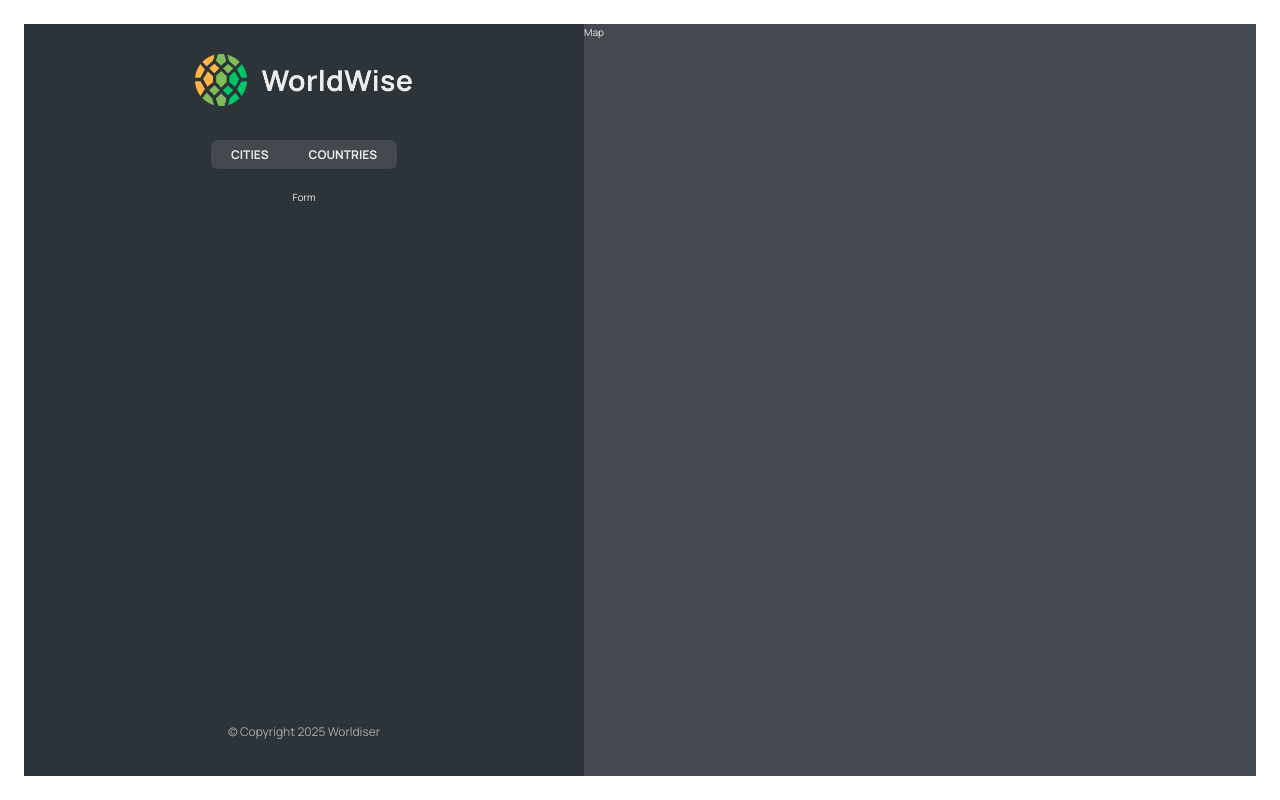
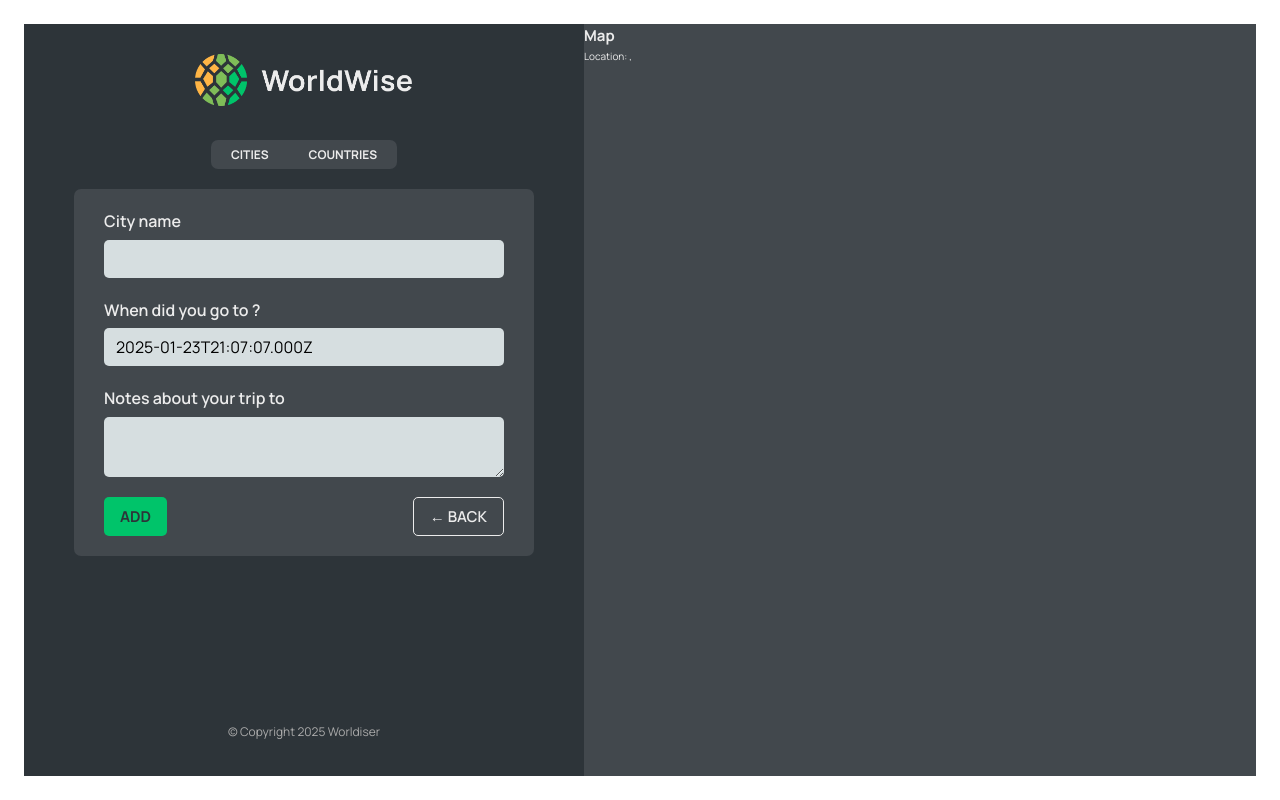
Before and after one commit to zsofonias/repro-worldiser, a React (Vite) app: page /app/form in a window 1280 px wide. Built offline with nearby package versions, Linux system fonts and the light colour scheme; data requests are answered from the project's data file.

Commit message:
add state to routes and programmatic navigation

```diff
--- a/src/App.tsx
+++ b/src/App.tsx
@@ -1,4 +1,4 @@
-import { BrowserRouter, Routes, Route } from 'react-router';
+import { BrowserRouter, Routes, Route, Navigate } from 'react-router';
 import { useEffect, useState } from 'react';
 
 import Home from './pages/Home.page';
@@ -11,6 +11,8 @@ import CityList from './components/CityList';
 
 import { ICity } from './interface/city.interface';
 import CountryList from './components/CountryList';
+import City from './components/City';
+import Form from './components/Form';
 
 const CITIES_API_ENDPOINT = 'http://localhost:8000/cities';
 
@@ -43,20 +45,22 @@ function App() {
         <Route path="pricing" element={<Pricing />} />
         <Route path="login" element={<Login />} />
         <Route path="app" element={<AppLayout />}>
-          <Route
+          {/* <Route
             index
             element={<CityList cities={cities} isLoading={isLoading} />}
-          />
+          /> */}
+          <Route index element={<Navigate replace to="cities" />} />
           <Route
             index
             path="cities"
             element={<CityList cities={cities} isLoading={isLoading} />}
           />
+          <Route path="cities/:id" element={<City />} />
           <Route
             path="countries"
             element={<CountryList isLoading={isLoading} cities={cities} />}
           />
-          <Route path="form" element={<p>Form</p>} />
+          <Route path="form" element={<Form />} />
         </Route>
         <Route path="*" element={<PageNotFound />} />
       </Routes>
--- a/src/components/City.tsx
+++ b/src/components/City.tsx
@@ -1,12 +1,34 @@
+import { useEffect, useState } from 'react';
+import { useLocation, useParams, useSearchParams } from 'react-router';
+
 import styles from './city.module.css';
+
+import Spinner from './UI/Spinner';
 import { ICity } from '../interface/city.interface';
+
 import { formatDate } from '../utils/helper-methods.utils';
 
-interface ICityProps {
-  city: ICity;
+const CITIES_API_ENDPOINT = 'http://localhost:8000/cities';
+
+interface ICityRouteParams extends Record<string, string | undefined> {
+  id: string;
 }
 
-function City({ city }: ICityProps) {
+function City() {
+  const [city, setCity] = useState<ICity>();
+  const [isLoading, setIsLoading] = useState(false);
+
+  const { id: cityId } = useParams<ICityRouteParams>();
+
+  const [searchParams] = useSearchParams();
+  const lat = searchParams.get('lat');
+  const lng = searchParams.get('lng');
+
+  console.log(searchParams.get('lat'), searchParams.get('lng'));
+
+  const location = useLocation();
+  console.log('location: ', location);
+
   // TEMP DATA
   // const currentCity = {
   //   cityName: 'Lisbon',
@@ -15,10 +37,40 @@ function City({ city }: ICityProps) {
   //   notes: 'My favorite city so far!',
   // };
 
-  const { cityName, emoji, date, notes } = city;
+  useEffect(() => {
+    const controller = new AbortController();
+
+    const fetchCity = () => {
+      setIsLoading(true);
+      fetch(`${CITIES_API_ENDPOINT}/${cityId}`)
+        .then((response) => response.json())
+        .then((data: ICity) => setCity(data))
+        .catch((err) => {
+          if (err.name !== 'AbortError') {
+            console.log(err);
+          }
+
+          // console.log(err)
+        })
+        .finally(() => {
+          setIsLoading(false);
+        });
+    };
+
+    fetchCity();
+
+    return () => {
+      controller.abort();
+    };
+  }, [cityId]);
+
+  const { cityName = '', emoji = '', date = '', notes = '' } = city || {};
 
   return (
     <div className={styles.city}>
+      {isLoading && <Spinner />}
+      {!isLoading && city && (
+        <>
           <div className={styles.row}>
             <h6>City name</h6>
             <h3>
@@ -48,6 +100,8 @@ function City({ city }: ICityProps) {
               Check out {cityName} on Wikipedia &rarr;
             </a>
           </div>
+        </>
+      )}
 
       <div>{/* <ButtonBack /> */}</div>
     </div>
--- a/src/components/CityItem.tsx
+++ b/src/components/CityItem.tsx
@@ -2,18 +2,26 @@ import styles from './city-item.module.css';
 
 import { ICity } from '../interface/city.interface';
 import { formatDate } from '../utils/helper-methods.utils';
+import { Link } from 'react-router';
 
 interface ICityItemProps {
   city: ICity;
 }
 
-function CityItem({ city: { cityName, emoji, date } }: ICityItemProps) {
+function CityItem({
+  city: { cityName, emoji, date, id, position },
+}: ICityItemProps) {
   return (
-    <li className={styles.cityItem}>
-      <span className={styles.emoji}>{emoji}</span>
-      <h3 className={styles.name}>{cityName}</h3>
-      <time className={styles.date}>({formatDate(date)})</time>
-      <button className={styles.deleteBtn}>&times;</button>
+    <li>
+      <Link
+        to={`${id}?lat=${position.lat}&lng=${position.lng}`}
+        className={styles.cityItem}
+      >
+        <span className={styles.emoji}>{emoji}</span>
+        <h3 className={styles.name}>{cityName}</h3>
+        <time className={styles.date}>({formatDate(date)})</time>
+        <button className={styles.deleteBtn}>&times;</button>
+      </Link>
     </li>
   );
 }
--- a/src/components/CountryList.tsx
+++ b/src/components/CountryList.tsx
@@ -34,13 +34,6 @@ function CountryList({ cities, isLoading }: ICountryListProps) {
   //   }
   // });
 
-  const countries = cities.reduce<ICountry[]>((acc, city) => {
-    if (!acc.some((c) => c.country === city.country)) {
-      acc.push({ country: city.country, emoji: city.emoji });
-    }
-    return acc;
-  }, []);
-
   // const countries = Array.from(
   //   cities
   //     .reduce((acc, city) => {
@@ -52,6 +45,13 @@ function CountryList({ cities, isLoading }: ICountryListProps) {
   //     .values()
   // );
 
+  const countries = cities.reduce<ICountry[]>((acc, city) => {
+    if (!acc.some((c) => c.country === city.country)) {
+      acc.push({ country: city.country, emoji: city.emoji });
+    }
+    return acc;
+  }, []);
+
   if (isLoading) return <Spinner />;
 
   if (!countries.length)
@@ -59,8 +59,8 @@ function CountryList({ cities, isLoading }: ICountryListProps) {
 
   return (
     <ul className={styles.countryList}>
-      {countries.map((country, idx) => (
-        <CountryItem key={idx} country={country} />
+      {countries.map((country) => (
+        <CountryItem key={country.country} country={country} />
       ))}
     </ul>
   );
--- a/src/components/Form.tsx
+++ b/src/components/Form.tsx
@@ -1,10 +1,12 @@
 // "https://api.bigdatacloud.net/data/reverse-geocode-client?latitude=0&longitude=0"
 
-import { useState } from 'react';
+import { FormEvent, useState } from 'react';
+import { useNavigate } from 'react-router';
 
 import styles from './form.module.css';
+import Button from './UI/Button';
 
-export function convertToEmoji(countryCode) {
+export function convertToEmoji(countryCode: string) {
   const codePoints = countryCode
     .toUpperCase()
     .split('')
@@ -13,10 +15,17 @@ export function convertToEmoji(countryCode) {
 }
 
 function Form() {
+  const navigate = useNavigate();
+
   const [cityName, setCityName] = useState('');
   const [country, setCountry] = useState('');
   const [date, setDate] = useState(new Date());
   const [notes, setNotes] = useState('');
+
+  function handleOnClickBack(e: FormEvent<HTMLButtonElement>) {
+    e.preventDefault();
+    navigate(-1);
+  }
 
   return (
     <form className={styles.form}>
@@ -34,8 +43,8 @@ function Form() {
         <label htmlFor="date">When did you go to {cityName}?</label>
         <input
           id="date"
-          onChange={(e) => setDate(e.target.value)}
-          value={date}
+          onChange={(e) => setDate(new Date(e.target.value))}
+          value={date.toISOString()}
         />
       </div>
 
@@ -49,8 +58,18 @@ function Form() {
       </div>
 
       <div className={styles.buttons}>
-        <button>Add</button>
-        <button>&larr; Back</button>
+        <Button type="primary">Add</Button>
+
+        {/* <Button type="back" onClick={handleOnClickBack}> */}
+        <Button
+          type="back"
+          onClick={(e) => {
+            e.preventDefault();
+            navigate(-1);
+          }}
+        >
+          &larr; Back
+        </Button>
       </div>
     </form>
   );
--- a/src/components/Map.tsx
+++ b/src/components/Map.tsx
@@ -1,7 +1,26 @@
+import { useNavigate, useSearchParams } from 'react-router';
 import styles from './map.module.css';
 
 function Map() {
-  return <div className={styles.mapContainer}>Map</div>;
+  const [searchParams] = useSearchParams();
+
+  const lat = searchParams.get('lat');
+  const lng = searchParams.get('lng');
+
+  const navigate = useNavigate();
+
+  function handleOnClickMap() {
+    navigate('/app/form');
+  }
+
+  return (
+    <div onClick={handleOnClickMap} className={styles.mapContainer}>
+      <h2>Map</h2>
+      <p>
+        Location: {lat}, {lng}
+      </p>
+    </div>
+  );
 }
 
 export default Map;
--- /dev/null
+++ b/src/components/UI/Button.tsx
@@ -0,0 +1,19 @@
+import { MouseEventHandler, ReactNode } from 'react';
+
+import styles from './button.module.css';
+
+interface IButtonProps {
+  children: ReactNode;
+  type: string;
+  onClick?: MouseEventHandler<HTMLButtonElement>;
+}
+
+function Button({ children, type, onClick }: IButtonProps) {
+  return (
+    <button className={`${styles.btn} ${styles[type]}`} onClick={onClick}>
+      {children}
+    </button>
+  );
+}
+
+export default Button;
```
Lines whose indentation alone changed are shown as unchanged.
